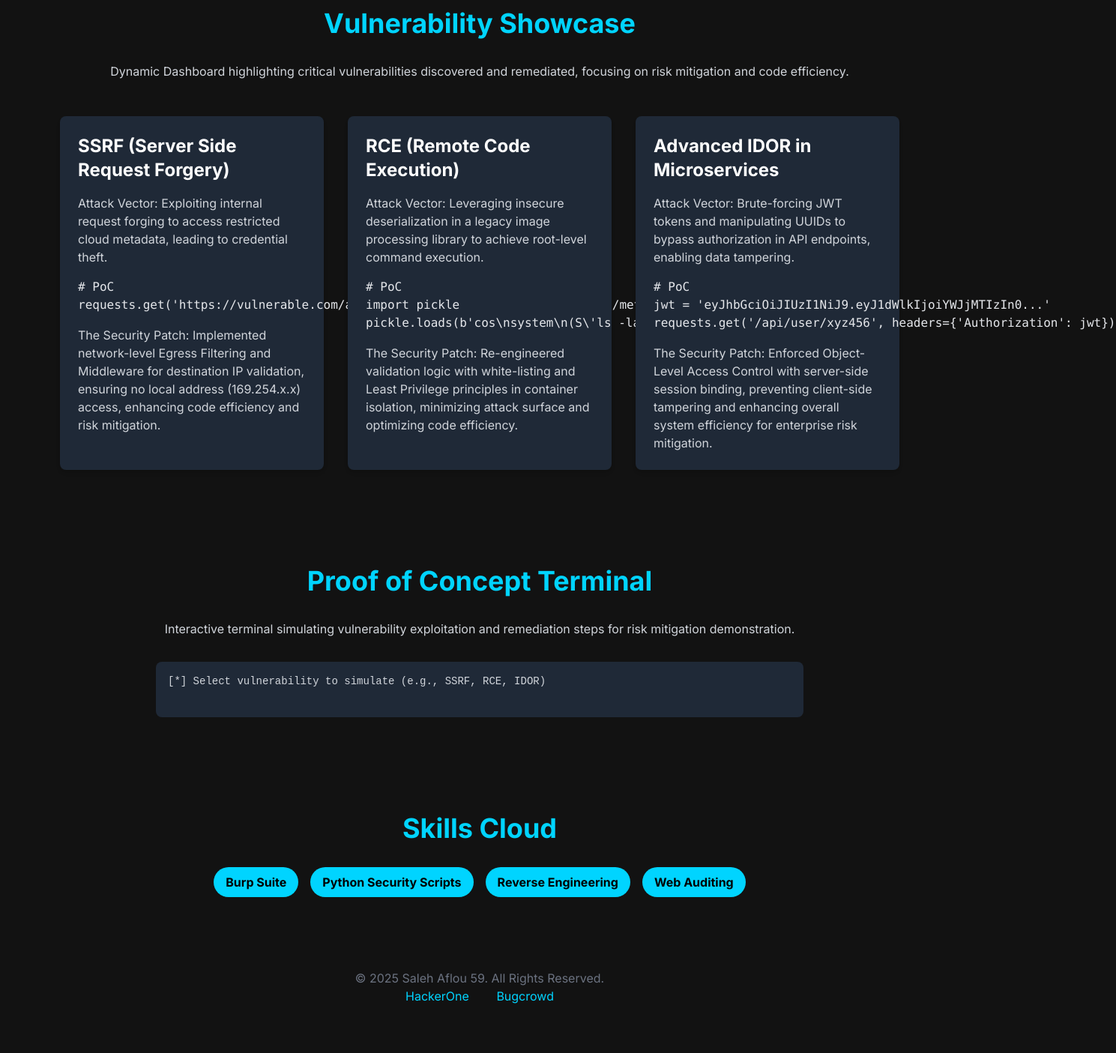
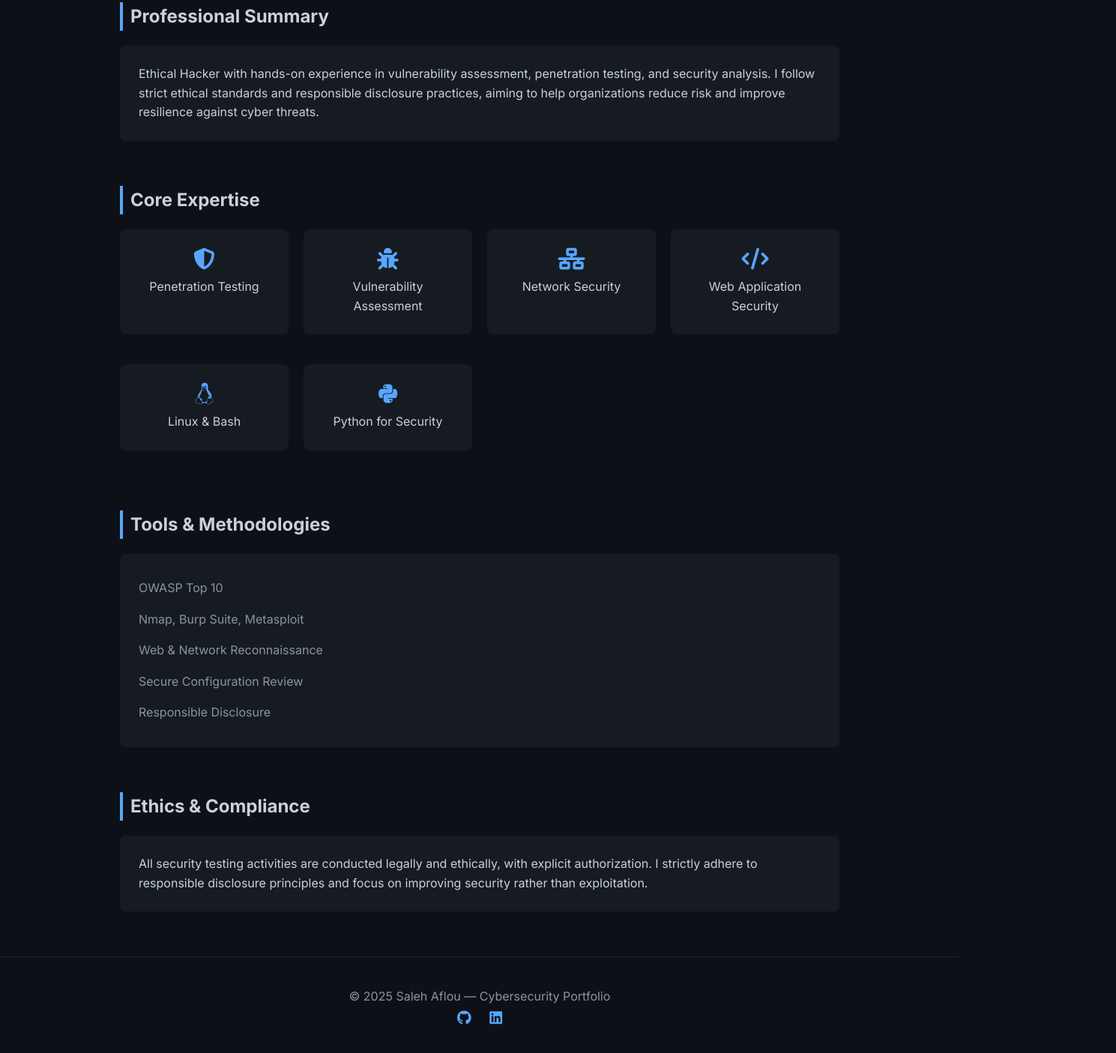
Before and after one commit to 1993-saleh/saleh-aflou59, a plain HTML site: page index.html in a window 1280 px wide. Shown: the part 401-1806 px from the top of the page at 75% size, 1489 px wide, since content can reach past the window. Before the commit the page ends 1774 px from the top, so only its background shows below. Drawn offline with nearby package versions, Linux system fonts and the light colour scheme.

Commit message:
Update index.html

```diff
--- a/index.html
+++ b/index.html
@@ -1,144 +1,214 @@
 <!DOCTYPE html>
 <html lang="en">
 <head>
-    <meta charset="UTF-8">
-    <meta name="viewport" content="width=device-width, initial-scale=1.0">
-    <title>Saleh Aflou 59: The Security Alchemist</title>
-    <link href="https://fonts.googleapis.com/css2?family=Inter:wght@400;700&display=swap" rel="stylesheet">
-    <script src="https://cdn.tailwindcss.com"></script>
+  <meta charset="UTF-8" />
+  <meta name="viewport" content="width=device-width, initial-scale=1.0"/>
+  <title>Saleh Aflou | Ethical Hacker & Cybersecurity Specialist</title>
+
+  <!-- Google Font -->
+  <link href="https://fonts.googleapis.com/css2?family=Inter:wght@300;400;500;600;700&display=swap" rel="stylesheet">
+
+  <!-- Font Awesome -->
+  <link rel="stylesheet" href="https://cdnjs.cloudflare.com/ajax/libs/font-awesome/6.5.0/css/all.min.css"/>
+
   <style>
-        body { background-color: #121212; color: #e5e7eb; font-family: 'Inter', sans-serif; }
-        .monospace { font-family: 'Courier New', monospace; }
-        #hero { position: relative; overflow: hidden; }
-        .matrix-bg { position: absolute; top: 0; left: 0; width: 100%; height: 100%; background: repeating-linear-gradient(to bottom, #121212, #121212 2px, #00d4ff 2px, #00d4ff 4px); opacity: 0.1; animation: matrix-fall 10s linear infinite; }
-        @keyframes matrix-fall { 0% { transform: translateY(0); } 100% { transform: translateY(-100%); } }
-        .lab-card { cursor: pointer; transition: transform 0.3s, box-shadow 0.3s; }
-        .lab-card:hover { transform: scale(1.05); box-shadow: 0 0 20px #00d4ff; }
-        .terminal { background: #1f2937; padding: 1rem; border-radius: 0.5rem; font-size: 0.875rem; color: #d1d5db; font-family: 'Courier New', monospace; }
-        .skills-cloud { display: flex; flex-wrap: wrap; gap: 1rem; justify-content: center; }
-        .skill-tag { background: #00d4ff; color: #000; padding: 0.5rem 1rem; border-radius: 9999px; font-weight: bold; transition: transform 0.3s; }
-        .skill-tag:hover { transform: rotate(5deg); }
-        /* Media Queries for Responsive Design */
-        @media (max-width: 768px) {
-            .grid { grid-template-columns: 1fr; }
-            nav a { display: block; margin: 1rem 0; }
+    :root {
+      --bg: #0d1117;
+      --card: #161b22;
+      --text: #c9d1d9;
+      --muted: #8b949e;
+      --accent: #58a6ff;
+    }
+
+    * {
+      margin: 0;
+      padding: 0;
+      box-sizing: border-box;
+      font-family: 'Inter', sans-serif;
+    }
+
+    body {
+      background: var(--bg);
+      color: var(--text);
+      line-height: 1.6;
+    }
+
+    header {
+      padding: 80px 20px;
+      text-align: center;
+      max-width: 900px;
+      margin: auto;
+    }
+
+    header h1 {
+      font-size: 2.8rem;
+      font-weight: 700;
+    }
+
+    header h2 {
+      font-size: 1.2rem;
+      font-weight: 400;
+      color: var(--accent);
+      margin-top: 10px;
+    }
+
+    header p {
+      margin-top: 20px;
+      color: var(--muted);
+      font-size: 1rem;
+    }
+
+    section {
+      max-width: 1000px;
+      margin: 60px auto;
+      padding: 0 20px;
+    }
+
+    h3 {
+      font-size: 1.5rem;
+      margin-bottom: 20px;
+      border-left: 4px solid var(--accent);
+      padding-left: 10px;
+    }
+
+    .card {
+      background: var(--card);
+      padding: 25px;
+      border-radius: 8px;
+      margin-bottom: 20px;
+    }
+
+    ul {
+      list-style: none;
+    }
+
+    ul li {
+      padding: 8px 0;
+      color: var(--muted);
+    }
+
+    .skills {
+      display: grid;
+      grid-template-columns: repeat(auto-fit, minmax(220px, 1fr));
+      gap: 20px;
+    }
+
+    .skills .card {
+      text-align: center;
+    }
+
+    .skills i {
+      font-size: 1.8rem;
+      color: var(--accent);
+      margin-bottom: 10px;
+    }
+
+    footer {
+      text-align: center;
+      padding: 40px 20px;
+      color: var(--muted);
+      border-top: 1px solid #222;
+    }
+
+    footer a {
+      color: var(--accent);
+      margin: 0 10px;
+      text-decoration: none;
+      font-size: 1.2rem;
+    }
+
+    @media (max-width: 600px) {
+      header h1 {
+        font-size: 2.2rem;
+      }
     }
   </style>
 </head>
-<body class="min-h-screen flex flex-col">
-    <!-- Hero Section -->
-    <section id="home" class="hero py-32 text-center relative">
-        <div class="matrix-bg"></div>
-        <div class="relative z-10">
-            <h2 class="text-5xl font-bold text-white mb-4">Saleh Aflou 59: The Security Alchemist</h2>
-            <p class="text-xl text-gray-300">Reducing Risks with Code Efficiency - Your Partner in Advanced Cybersecurity Remediation</p>
+<body>
+
+<header>
+  <h1>Saleh Aflou</h1>
+  <h2>Ethical Hacker & Cybersecurity Specialist</h2>
+  <p>
+    Cybersecurity professional focused on protecting digital assets,
+    identifying vulnerabilities responsibly, and helping organizations
+    strengthen their security posture.
+  </p>
+</header>
+
+<section>
+  <h3>Professional Summary</h3>
+  <div class="card">
+    <p>
+      Ethical Hacker with hands-on experience in vulnerability assessment,
+      penetration testing, and security analysis. I follow strict ethical
+      standards and responsible disclosure practices, aiming to help
+      organizations reduce risk and improve resilience against cyber threats.
+    </p>
   </div>
 </section>
 
-    <!-- Vulnerability Showcase -->
-    <section id="lab" class="py-16 bg-[#121212]">
-        <div class="max-w-6xl mx-auto px-4">
-            <h2 class="text-4xl font-bold text-[#00d4ff] mb-8 text-center">Vulnerability Showcase</h2>
-            <p class="text-center text-gray-300 mb-12">Dynamic Dashboard highlighting critical vulnerabilities discovered and remediated, focusing on risk mitigation and code efficiency.</p>
-            <div class="grid grid-cols-1 md:grid-cols-3 gap-8">
-                <!-- SSRF Vulnerability -->
-                <div class="lab-card bg-[#1f2937] p-6 rounded-lg shadow-md">
-                    <h3 class="text-2xl font-bold text-white mb-4">SSRF (Server Side Request Forgery)</h3>
-                    <p class="text-gray-300 mb-4">Attack Vector: Exploiting internal request forging to access restricted cloud metadata, leading to credential theft.</p>
-                    <div class="code-block monospace text-gray-200 mb-4">
-                        <pre><code># PoC
-requests.get('https://vulnerable.com/api?url=http://169.254.169.254/latest/meta-data')</code></pre>
+<section>
+  <h3>Core Expertise</h3>
+  <div class="skills">
+    <div class="card">
+      <i class="fa-solid fa-shield-halved"></i>
+      <p>Penetration Testing</p>
     </div>
-                    <p class="text-gray-300">The Security Patch: Implemented network-level Egress Filtering and Middleware for destination IP validation, ensuring no local address (169.254.x.x) access, enhancing code efficiency and risk mitigation.</p>
+    <div class="card">
+      <i class="fa-solid fa-bug"></i>
+      <p>Vulnerability Assessment</p>
     </div>
-
-                <!-- RCE Vulnerability -->
-                <div class="lab-card bg-[#1f2937] p-6 rounded-lg shadow-md">
-                    <h3 class="text-2xl font-bold text-white mb-4">RCE (Remote Code Execution)</h3>
-                    <p class="text-gray-300 mb-4">Attack Vector: Leveraging insecure deserialization in a legacy image processing library to achieve root-level command execution.</p>
-                    <div class="code-block monospace text-gray-200 mb-4">
-                        <pre><code># PoC
-import pickle
-pickle.loads(b'cos\nsystem\n(S\'ls -la\'\ntR.')</code></pre>
+    <div class="card">
+      <i class="fa-solid fa-network-wired"></i>
+      <p>Network Security</p>
     </div>
-                    <p class="text-gray-300">The Security Patch: Re-engineered validation logic with white-listing and Least Privilege principles in container isolation, minimizing attack surface and optimizing code efficiency.</p>
+    <div class="card">
+      <i class="fa-solid fa-code"></i>
+      <p>Web Application Security</p>
     </div>
-
-                <!-- IDOR Vulnerability -->
-                <div class="lab-card bg-[#1f2937] p-6 rounded-lg shadow-md">
-                    <h3 class="text-2xl font-bold text-white mb-4">Advanced IDOR in Microservices</h3>
-                    <p class="text-gray-300 mb-4">Attack Vector: Brute-forcing JWT tokens and manipulating UUIDs to bypass authorization in API endpoints, enabling data tampering.</p>
-                    <div class="code-block monospace text-gray-200 mb-4">
-                        <pre><code># PoC
-jwt = 'eyJhbGciOiJIUzI1NiJ9.eyJ1dWlkIjoiYWJjMTIzIn0...'
-requests.get('/api/user/xyz456', headers={'Authorization': jwt})</code></pre>
+    <div class="card">
+      <i class="fa-brands fa-linux"></i>
+      <p>Linux & Bash</p>
     </div>
-                    <p class="text-gray-300">The Security Patch: Enforced Object-Level Access Control with server-side session binding, preventing client-side tampering and enhancing overall system efficiency for enterprise risk mitigation.</p>
-                </div>
+    <div class="card">
+      <i class="fa-brands fa-python"></i>
+      <p>Python for Security</p>
     </div>
   </div>
 </section>
 
-    <!-- Proof of Concept Terminal -->
-    <section id="methodology" class="py-16 bg-[#121212]">
-        <div class="max-w-4xl mx-auto px-4">
-            <h2 class="text-4xl font-bold text-[#00d4ff] mb-8 text-center">Proof of Concept Terminal</h2>
-            <p class="text-center text-gray-300 mb-8">Interactive terminal simulating vulnerability exploitation and remediation steps for risk mitigation demonstration.</p>
-            <div class="terminal">
-                <pre class="monospace" id="poc-output">[*] Select vulnerability to simulate (e.g., SSRF, RCE, IDOR)</pre>
-                <input type="text" id="poc-input" class="w-full bg-transparent border-none outline-none text-[#00d4ff] monospace">
-            </div>
+<section>
+  <h3>Tools & Methodologies</h3>
+  <div class="card">
+    <ul>
+      <li>OWASP Top 10</li>
+      <li>Nmap, Burp Suite, Metasploit</li>
+      <li>Web & Network Reconnaissance</li>
+      <li>Secure Configuration Review</li>
+      <li>Responsible Disclosure</li>
+    </ul>
   </div>
 </section>
 
-    <!-- Skills Cloud -->
-    <section class="py-16 bg-[#121212]">
-        <div class="max-w-4xl mx-auto px-4">
-            <h2 class="text-4xl font-bold text-[#00d4ff] mb-8 text-center">Skills Cloud</h2>
-            <div class="skills-cloud">
-                <span class="skill-tag">Burp Suite</span>
-                <span class="skill-tag">Python Security Scripts</span>
-                <span class="skill-tag">Reverse Engineering</span>
-                <span class="skill-tag">Web Auditing</span>
-            </div>
+<section>
+  <h3>Ethics & Compliance</h3>
+  <div class="card">
+    <p>
+      All security testing activities are conducted legally and ethically,
+      with explicit authorization. I strictly adhere to responsible disclosure
+      principles and focus on improving security rather than exploitation.
+    </p>
   </div>
 </section>
 
-    <footer class="bg-[#121212] py-8 text-center text-gray-500">
-        <p>&copy; 2025 Saleh Aflou 59. All Rights Reserved.</p>
-        <a href="https://hackerone.com" class="text-[#00d4ff] mx-4">HackerOne</a>
-        <a href="https://bugcrowd.com" class="text-[#00d4ff] mx-4">Bugcrowd</a>
+<footer>
+  <p>© 2025 Saleh Aflou — Cybersecurity Portfolio</p>
+  <div>
+    <a href="#" title="GitHub"><i class="fa-brands fa-github"></i></a>
+    <a href="#" title="LinkedIn"><i class="fa-brands fa-linkedin"></i></a>
+  </div>
 </footer>
 
-    <script>
-        // Smooth Scroll
-        document.querySelectorAll('a[href^="#"]').forEach(anchor => {
-            anchor.addEventListener('click', function (e) {
-                e.preventDefault();
-                document.querySelector(this.getAttribute('href')).scrollIntoView({ behavior: 'smooth' });
-            });
-        });
-
-        // PoC Terminal Interaction
-        const pocInput = document.getElementById('poc-input');
-        const pocOutput = document.getElementById('poc-output');
-        pocInput.addEventListener('keydown', function(e) {
-            if (e.key === 'Enter') {
-                const vuln = pocInput.value.trim().toUpperCase();
-                pocOutput.innerHTML += `\n> Simulate ${vuln}...`;
-                if (vuln === 'SSRF') {
-                    pocOutput.innerHTML += '\n[*] Attack: URL manipulation to internal metadata.\n[+] Remediation: Egress filtering applied.';
-                } else if (vuln === 'RCE') {
-                    pocOutput.innerHTML += '\n[*] Attack: Insecure deserialization to root shell.\n[+] Remediation: White-listing enabled.';
-                } else if (vuln === 'IDOR') {
-                    pocOutput.innerHTML += '\n[*] Attack: Token brute-forcing to unauthorized access.\n[+] Remediation: Object-level controls enforced.';
-                } else {
-                    pocOutput.innerHTML += '\n[-] Unknown vulnerability. Try SSRF, RCE, IDOR.';
-                }
-                pocOutput.scrollTop = pocOutput.scrollHeight;
-                pocInput.value = '';
-            }
-        });
-    </script>
 </body>
 </html>
```
Lines whose indentation alone changed are shown as unchanged.
